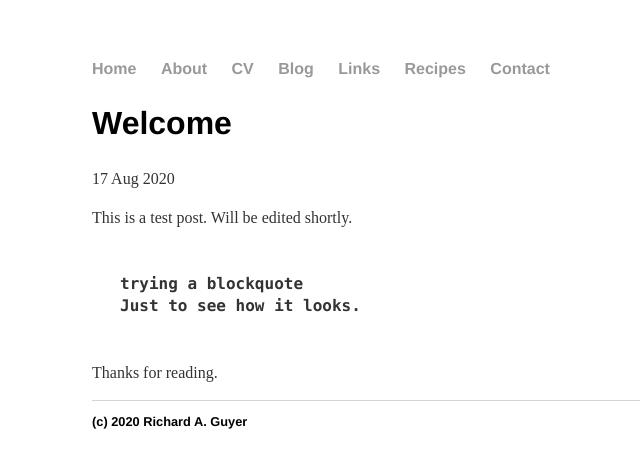
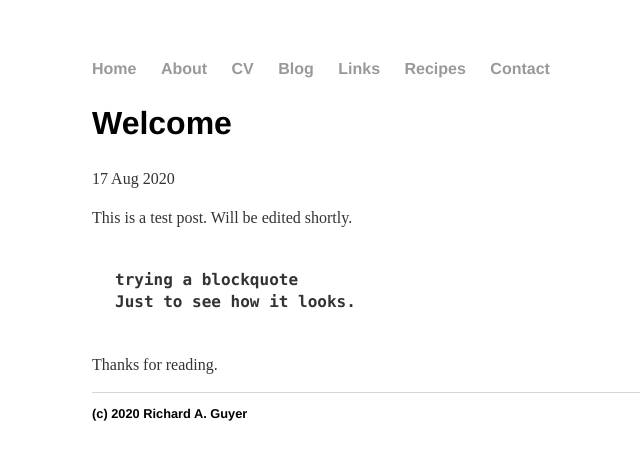
Before and after one commit to riguyer/riguyer.github.io, a Jekyll site: the page built from _posts/2020-08-17-welcome.md, in a window 1280 px wide. Shown: the top 468 px of the page, without its empty margins (100-740 px from the left). Built offline with Jekyll 4.4.1, drawn with Linux system fonts in a browser that asks for light colours.

Commit message:
Update main.css

```diff
--- a/css/main.css
+++ b/css/main.css
@@ -43,7 +43,7 @@ p {
 blockquote {
     font-size: small;
     color: #333;
-    margin: 20px;
+    margin: 15px;
     padding: 8px;
     font-weight: bold;
     font-family: 'Inconsolata', 'Consolas', 'Courier', 'Courier New';
```
